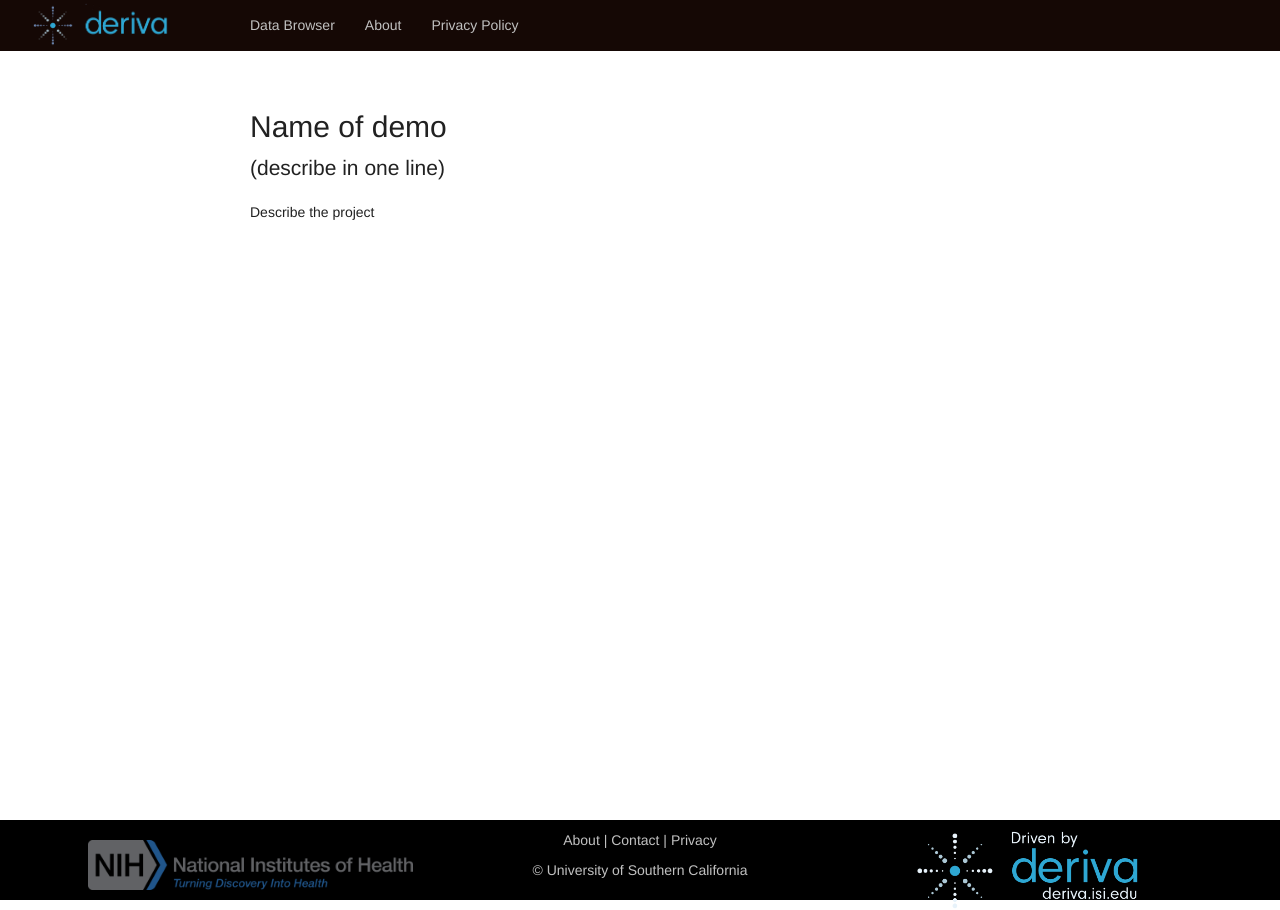
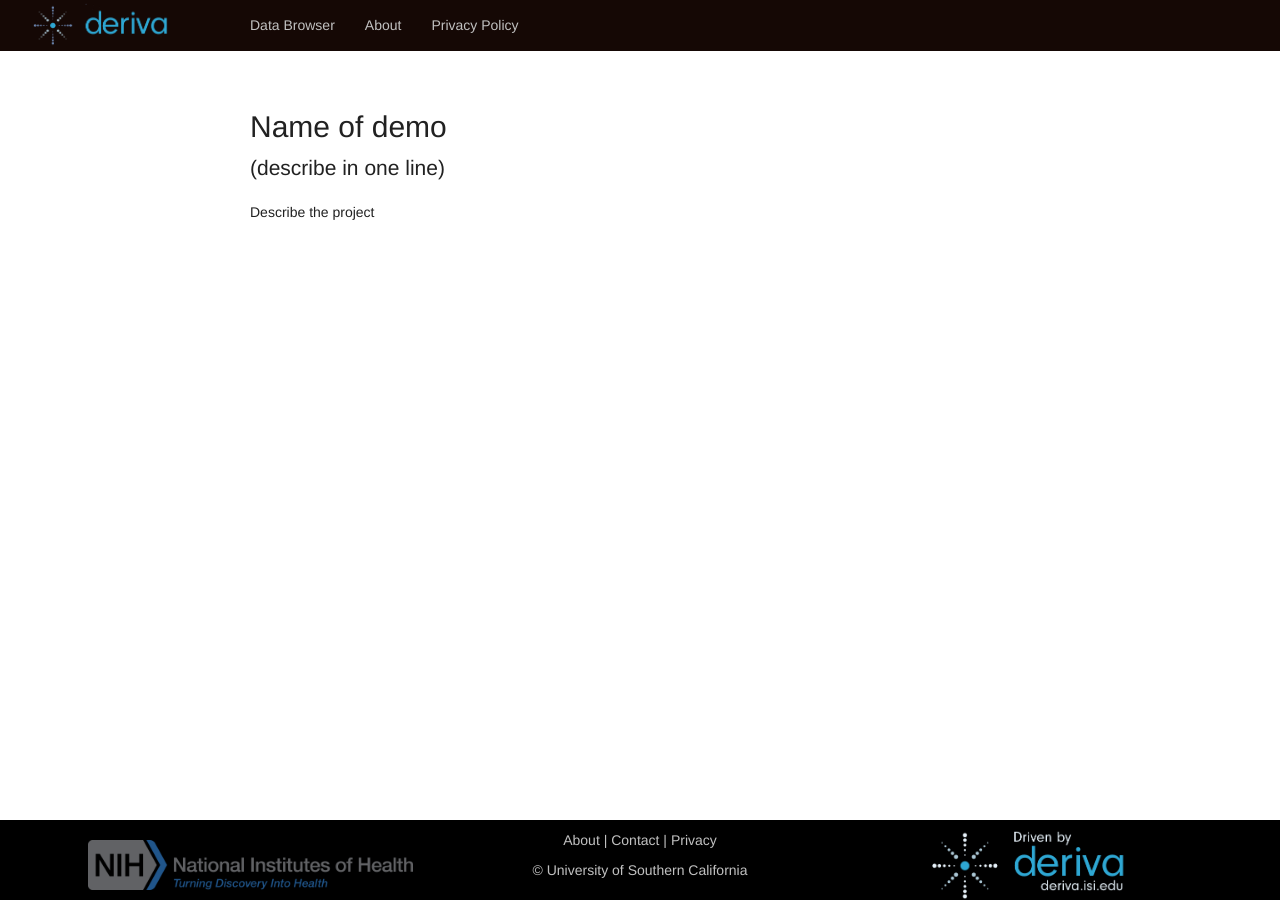
Before and after one commit to informatics-isi-edu/nih-commons-www, a Jekyll site: the page built from index.html, in a window 1280 px wide. Built offline with Jekyll 4.4.1, drawn with Linux system fonts in a browser that asks for light colours; Markdown is read by kramdown in place of the engine named in the settings.

Commit message:
decreasing deriva logo height for better footer spacing

```diff
--- a/_includes/footer.html
+++ b/_includes/footer.html
@@ -15,7 +15,7 @@
 			</div>
 			<div class="col-sm-4 col-md-4">
 				<a href="http://deriva.isrd.isi.edu/">
-					<img src="/assets/img/deriva-dark-bg.png" alt="Logo of the DERIVA system" height="80px">
+					<img src="/assets/img/deriva-dark-bg.png" alt="Logo of the DERIVA system" height="70px">
 				</a>
 			</div>
 		</div>
```
